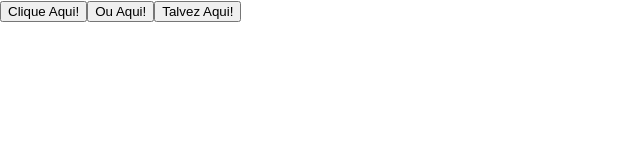
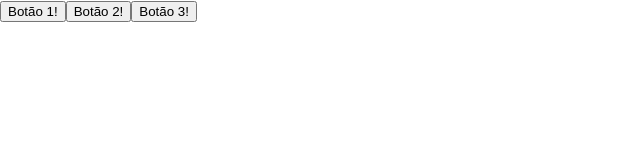
Before and after one commit to JeffersonSimplicio/Exercicios_Trybe, a React (Create React App) app in the folder 2-Front-end/11-State_Event_Forms/fancy-buttons/: page / in a window 1280 px wide. Shown: the top 160 px of the page, without its empty margins (0-640 px from the left). Built offline with nearby package versions, Linux system fonts and the light colour scheme.

Commit message:
acesso ao objeto this na função

```diff
--- a/2-Front-end/11-State_Event_Forms/fancy-buttons/src/App.js
+++ b/2-Front-end/11-State_Event_Forms/fancy-buttons/src/App.js
@@ -2,24 +2,31 @@ import React from 'react';
 
 class App extends React.Component {
 
+  constructor() {
+    super();
+    this.clickedOne = this.clickedOne.bind(this);
+    this.clickedTwo = this.clickedTwo.bind(this);
+    this.clickedThree = this.clickedThree.bind(this);
+  }
+
   clickedOne() {
-    console.log('Clicou no 1!');
+    console.log('O this do 1 é:', this);
   };
 
   clickedTwo() {
-    console.log('Clicou no 2!');
+    console.log('O this do 2 é:', this);
   };
 
   clickedThree() {
-    console.log('Clicou! no 3!');
+    console.log('O this do 3 é:', this);
   };
 
   render() {
     return (
       <>
-        <button onClick={ this.clickedOne }>Clique Aqui!</button>
-        <button onClick={ this.clickedTwo }>Ou Aqui!</button>
-        <button onClick={ this.clickedThree }>Talvez Aqui!</button>
+        <button onClick={ this.clickedOne }>Botão 1!</button>
+        <button onClick={ this.clickedTwo }>Botão 2!</button>
+        <button onClick={ this.clickedThree }>Botão 3!</button>
       </>
     )
   }
```
